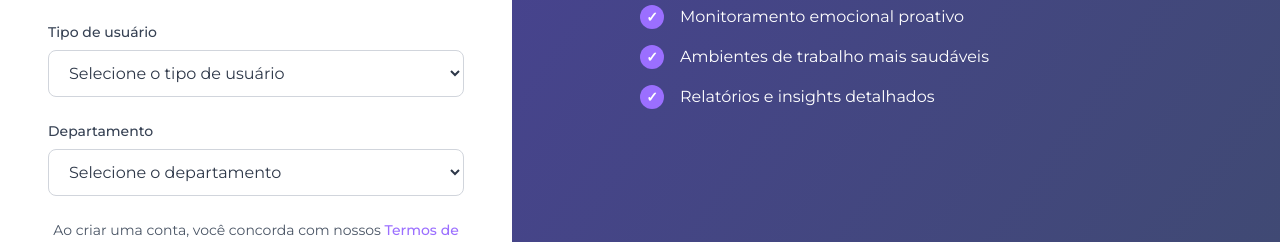
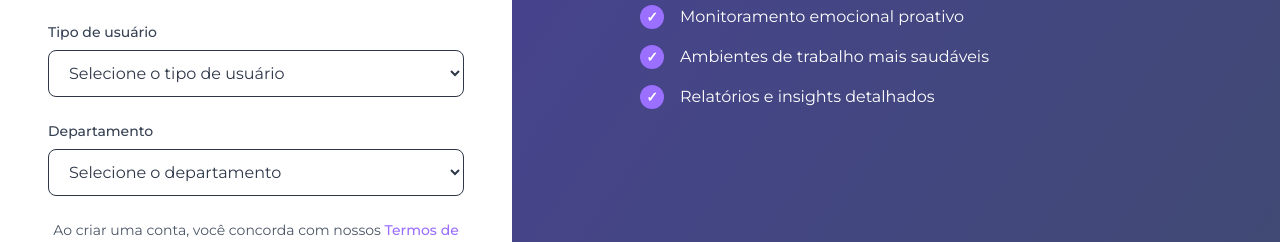
Before and after one commit to annaclrl/neuron-front-end, a React (Vite) app: page /cadastro in a window 1280 px wide. Shown: the part 640-882 px from the top of the page. Built offline with nearby package versions, Linux system fonts and the light colour scheme.

Commit message:
feat: página de cadastro consumindo API

```diff
--- a/src/pages/Cadastro/index.tsx
+++ b/src/pages/Cadastro/index.tsx
@@ -2,7 +2,8 @@ import { useForm } from 'react-hook-form';
 import { Link, useNavigate } from 'react-router-dom';
 import { useState } from 'react';
 import type { CadastroForm } from '../../types/usuario';
-import Logo from '../../assets/images/logo-neuron.png'
+import Logo from '../../assets/images/logo-neuron.png';
+import { cadastrarUsuario } from '../../services/usuarioService';
 
 const Cadastro = () => {
   const {
@@ -20,39 +21,19 @@ const Cadastro = () => {
     setIsLoading(true);
 
     try {
-      const mapAcesso: Record<string, number> = {
-        FUNCIONARIO: 1,
-        GESTOR: 2,
-        RH: 3,
-      };
+      await cadastrarUsuario(data);
 
-      await new Promise(resolve => setTimeout(resolve, 800));
-
-      const usuarios = JSON.parse(localStorage.getItem('usuarios') || '[]');
-
-      const novoUsuario = {
-        id: Date.now(),
-        nome: data.nome,
-        email: data.email,
-        senha: data.senha,
-        tipo: data.tipoUsuario,
-        idAcesso: mapAcesso[data.tipoUsuario],
-        idDepartamento: Number(data.departamento),
-        status: data.status,
-        dataCadastro: new Date().toISOString(),
-      };
-
-      usuarios.push(novoUsuario);
-      localStorage.setItem('usuarios', JSON.stringify(usuarios));
-
-      navigate('/login', {
+      navigate("/login", {
         state: {
-          message: 'Cadastro realizado com sucesso! Faça login para continuar.'
-        }
+          message: "Cadastro realizado com sucesso! Faça login para continuar.",
+        },
       });
-    } catch (error) {
-      console.error('Erro ao cadastrar:', error);
-      alert('Ocorreu um erro ao cadastrar. Tente novamente.');
+    } catch (error: any) {
+      if (error.message === "EMAIL_DUPLICADO") {
+        alert("Este e-mail já está cadastrado.");
+      } else {
+        alert(error.message);
+      }
     } finally {
       setIsLoading(false);
     }
@@ -69,13 +50,16 @@ const Cadastro = () => {
             alt="Logo do site com um cérebro e escrito neuron"
             className="h-12 md:h-16 lg:h-30 w-auto mx-auto mb-4"
           />
-          <h1 className="text-3xl md:text-4xl font-bold mb-4" style={{ color: 'var(--cinza-escuro)' }}>Criar sua conta</h1>
+          <h1 className="text-3xl md:text-4xl font-bold mb-4" style={{ color: 'var(--cinza-escuro)' }}>
+            Criar sua conta
+          </h1>
           <p className="text-gray-600 text-lg">
             Junte-se à nossa plataforma e comece a transformar o bem-estar no ambiente corporativo
           </p>
         </div>
 
         <form onSubmit={handleSubmit(onSubmit)} className="space-y-6 max-w-md mx-auto w-full">
+
           <div className="space-y-2">
             <label htmlFor="nome" className="block text-sm font-medium text-gray-700 mb-2">
               Nome completo
@@ -83,21 +67,15 @@ const Cadastro = () => {
             <input
               id="nome"
               type="text"
-              className={`w-full px-4 py-3 border border-gray-300 rounded-lg focus:outline-none focus:ring-2 focus:ring-var(--roxo-vibrante) focus:border-transparent transition-all duration-200 bg-white ${
-                errors.nome ? 'border-red-500 focus:ring-red-500' : ''
-              }`}
+              className={`w-full px-4 py-3 border border-gray-300 rounded-lg focus:outline-none focus:ring-2 focus:ring-(--roxo-vibrante) focus:border-transparent transition-all duration-200 bg-white ${errors.nome ? 'border-red-500 focus:ring-red-500' : ''
+                }`}
               placeholder="Digite seu nome completo"
               {...register('nome', {
                 required: 'Nome é obrigatório',
-                minLength: {
-                  value: 2,
-                  message: 'Nome deve ter pelo menos 2 caracteres'
-                }
+                minLength: { value: 2, message: 'Nome deve ter pelo menos 2 caracteres' },
               })}
             />
-            {errors.nome && (
-              <span className="text-red-600 text-sm font-medium block mt-1">{errors.nome.message}</span>
-            )}
+            {errors.nome && <span className="text-red-600 text-sm font-medium block mt-1">{errors.nome.message}</span>}
           </div>
 
           <div className="space-y-2">
@@ -107,23 +85,18 @@ const Cadastro = () => {
             <input
               id="email"
               type="email"
-              className={`w-full px-4 py-3 border border-gray-300 rounded-lg focus:outline-none focus:ring-2 focus:ring-(--roxo-vibrante) focus:border-transparent transition-all duration-200 bg-white ${
-                errors.email ? 'border-red-500 focus:ring-red-500' : ''
-              }`}
+              className={`w-full px-4 py-3 border border-gray-300 rounded-lg focus:outline-none focus:ring-2 focus:ring-(--roxo-vibrante) focus:border-transparent transition-all duration-200 bg-white ${errors.email ? 'border-red-500 focus:ring-red-500' : ''
+                }`}
               placeholder="seu@email.com"
               {...register('email', {
                 required: 'E-mail é obrigatório',
-                pattern: {
-                  value: /^[A-Z0-9._%+-]+@[A-Z0-9.-]+\.[A-Z]{2,}$/i,
-                  message: 'E-mail inválido'
-                }
+                pattern: { value: /^[A-Z0-9._%+-]+@[A-Z0-9.-]+\.[A-Z]{2,}$/i, message: 'E-mail inválido' },
               })}
             />
-            {errors.email && (
-              <span className="text-red-600 text-sm font-medium block mt-1">{errors.email.message}</span>
-            )}
+            {errors.email && <span className="text-red-600 text-sm font-medium block mt-1">{errors.email.message}</span>}
           </div>
 
+          {/* Senha */}
           <div className="space-y-2">
             <label htmlFor="senha" className="block text-sm font-medium text-gray-700 mb-2">
               Senha
@@ -132,20 +105,13 @@ const Cadastro = () => {
               <input
                 id="senha"
                 type={showPassword ? 'text' : 'password'}
-                className={`w-full px-4 py-3 border border-gray-300 rounded-lg focus:outline-none focus:ring-2 focus:ring-(--roxo-vibrante) focus:border-transparent transition-all duration-200 bg-white ${
-                  errors.senha ? 'border-red-500 focus:ring-red-500' : ''
-                }`}
+                className={`w-full px-4 py-3 border border-gray-300 rounded-lg focus:outline-none focus:ring-2 focus:ring(--roxo-vibrante) focus:border-transparent transition-all duration-200 bg-white ${errors.senha ? 'border-red-500 focus:ring-red-500' : ''
+                  }`}
                 placeholder="Crie uma senha segura"
                 {...register('senha', {
                   required: 'Senha é obrigatória',
-                  minLength: {
-                    value: 6,
-                    message: 'Senha deve ter pelo menos 6 caracteres'
-                  },
-                  pattern: {
-                    value: /^(?=.*[a-z])(?=.*[A-Z])(?=.*\d)/,
-                    message: 'Senha deve conter letras maiúsculas, minúsculas e números'
-                  }
+                  minLength: { value: 6, message: 'Senha deve ter pelo menos 6 caracteres' },
+                  pattern: { value: /^(?=.*[a-z])(?=.*[A-Z])(?=.*\d)/, message: 'Senha deve conter letras maiúsculas, minúsculas e números' },
                 })}
               />
               <button
@@ -156,71 +122,49 @@ const Cadastro = () => {
                 {showPassword ? 'Ocultar' : 'Mostrar'}
               </button>
             </div>
-            {errors.senha && (
-              <span className="text-red-600 text-sm font-medium block mt-1">{errors.senha.message}</span>
-            )}
+            {errors.senha && <span className="text-red-600 text-sm font-medium block mt-1">{errors.senha.message}</span>}
             {password && !errors.senha && (
               <div className="flex items-center gap-3 mt-2">
-                <div className={`h-1 flex-1 rounded-full bg-gray-200 transition-all duration-300 ${
-                  password.length >= 6 ? 'bg-green-500 w-full' : 'bg-red-500 w-1/4'
-                }`}></div>
-                <span className="text-xs text-gray-500 font-medium">
-                  {password.length >= 6 ? 'Senha forte' : 'Senha fraca'}
-                </span>
+                <div
+                  className={`h-1 flex-1 rounded-full bg-gray-200 transition-all duration-300 ${password.length >= 6 ? 'bg-green-500 w-full' : 'bg-red-500 w-1/4'
+                    }`}
+                ></div>
+                <span className="text-xs text-gray-500 font-medium">{password.length >= 6 ? 'Senha forte' : 'Senha fraca'}</span>
               </div>
             )}
           </div>
-
           <div className="space-y-2">
             <label htmlFor="tipoUsuario" className="block text-sm font-medium text-gray-700 mb-2">
               Tipo de usuário
             </label>
             <select
               id="tipoUsuario"
-              className={`w-full px-4 py-3 border border-gray-300 rounded-lg focus:outline-none focus:ring-2 focus:ring-(--roxo-vibrante) focus:border-transparent transition-all duration-200 bg-white ${
-                errors.tipoUsuario ? 'border-red-500 focus:ring-red-500' : ''
-              }`}
-              {...register('tipoUsuario', {
-                required: 'Selecione um tipo de usuário'
-              })}
+              className="w-full px-4 py-3 border rounded-lg"
+              {...register('tipoUsuario', { required: 'Selecione um tipo de usuário' })}
             >
               <option value="">Selecione o tipo de usuário</option>
-              <option value="RH">RH</option>
+              <option value="RH_CLEVEL">RH - C-Level</option>
               <option value="GESTOR">Gestor</option>
               <option value="FUNCIONARIO">Funcionário</option>
             </select>
-            {errors.tipoUsuario && (
-              <span className="text-red-600 text-sm font-medium block mt-1">{errors.tipoUsuario.message}</span>
-            )}
           </div>
-
           <div className="space-y-2">
             <label htmlFor="departamento" className="block text-sm font-medium text-gray-700 mb-2">
               Departamento
             </label>
             <select
               id="departamento"
-              className={`w-full px-4 py-3 border border-gray-300 rounded-lg focus:outline-none focus:ring-2 focus:ring-(--roxo-vibrante) focus:border-transparent transition-all duration-200 bg-white ${
-                errors.departamento ? 'border-red-500 focus:ring-red-500' : ''
-              }`}
-              {...register('departamento', {
-                required: 'Selecione um departamento'
-              })}
+              className="w-full px-4 py-3 border rounded-lg"
+              {...register('departamento', { required: 'Selecione um departamento' })}
             >
               <option value="">Selecione o departamento</option>
-              <option value="1">Recursos Humanos</option>
-              <option value="2">Tecnologia</option>
+              <option value="1">TI</option>
+              <option value="2">RH</option>
               <option value="3">Financeiro</option>
               <option value="4">Marketing</option>
-              <option value="5">Operações</option>
             </select>
-            {errors.departamento && (
-              <span className="text-red-600 text-sm font-medium block mt-1">{errors.departamento.message}</span>
-            )}
           </div>
-
           <input type="hidden" value="A" {...register('status')} />
-
           <div className="text-center">
             <p className="text-sm text-gray-600">
               Ao criar uma conta, você concorda com nossos{' '}
@@ -229,12 +173,10 @@ const Cadastro = () => {
               </span>
             </p>
           </div>
-
           <button
             type="submit"
-            className={`w-full bg-(--roxo-vibrante) text-white py-4 px-6 rounded-lg font-semibold text-lg hover:bg-[#8B5FFF] transition-all duration-200 shadow-lg hover:shadow-xl flex items-center justify-center gap-3 ${
-              isLoading ? 'opacity-80 cursor-not-allowed' : ''
-            }`}
+            className={`w-full bg-(--roxo-vibrante) text-white py-4 px-6 rounded-lg font-semibold text-lg hover:bg-[#8B5FFF] transition-all duration-200 shadow-lg hover:shadow-xl flex items-center justify-center gap-3 ${isLoading ? 'opacity-80 cursor-not-allowed' : ''
+              }`}
             disabled={isLoading}
           >
             {isLoading ? (
@@ -247,7 +189,6 @@ const Cadastro = () => {
             )}
           </button>
         </form>
-
         <div className="text-center mt-8">
           <p className="text-gray-600">
             Já tem uma conta?{' '}
--- a/src/types/usuario.ts
+++ b/src/types/usuario.ts
@@ -1,4 +1,4 @@
-export type TipoUsuario = 'RH' | 'GESTOR' | 'FUNCIONARIO';
+export type TipoUsuario = 'RH_CLEVEL' | 'GESTOR' | 'FUNCIONARIO';
 
 export type DadosPessoais = {
   nome: string;
```
